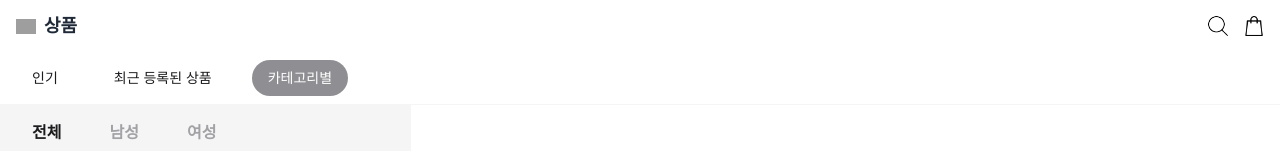
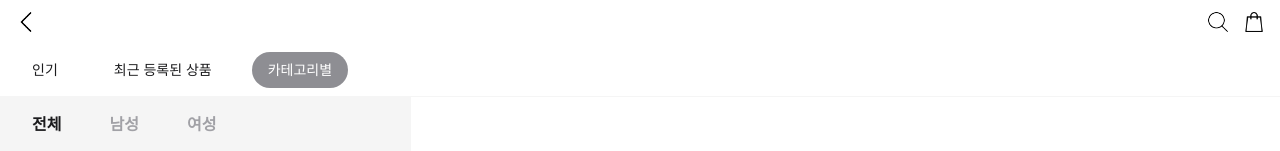
Before and after one commit to Project-FitLoop/FitLoop-FE, a Next.js app: page /product/category in a window 1280 px wide. Shown: the top 151 px of the page. Built offline with nearby package versions, Linux system fonts and the light colour scheme; grey boxes are pictures that could not be loaded.

Commit message:
[feat/#20] BackButton - 공통컴포넌트로 구성

```diff
--- /dev/null
+++ b/src/ui/components/common/BackButton.tsx
@@ -0,0 +1,34 @@
+"use client";
+import { useRouter } from "next/navigation";
+import Image from "next/image";
+
+interface BackButtonProps {
+  imageSrc?: string;
+  className?: string;
+}
+
+const BackButton: React.FC<BackButtonProps> = ({
+  imageSrc = "/assets/common/left-arrow.svg",
+  className = "",
+}) => {
+  const router = useRouter();
+
+  const handleBack = () => {
+    if (window.history.length > 1) {
+      router.back();
+    } else {
+      router.push("/");
+    }
+  };
+
+  return (
+    <button
+      onClick={handleBack}
+      className={`flex items-center text-lg font-bold text-gray-800 ${className}`}
+    >
+      <Image src={imageSrc} alt="뒤로 가기" width={20} height={20} className="mr-2" />
+    </button>
+  );
+};
+
+export default BackButton;
--- a/src/ui/components/header/Header.tsx
+++ b/src/ui/components/header/Header.tsx
@@ -2,26 +2,15 @@
 
 import { useRouter } from "next/navigation";
 import Image from "next/image";
+import BackButton from "@/ui/components/common/BackButton";
+
 
 const Header = () => {
   const router = useRouter();
 
   return (
     <div className="flex items-center justify-between px-4 py-3 bg-white shadow-md">
-      {/* 뒤로 가기 버튼 */}
-      <button
-        onClick={() => {
-          if (window.history.length > 1) {
-            router.back();
-          } else {
-            router.push("/");
-          }
-        }}
-        className="flex items-center text-lg font-bold text-gray-800"
-      >
-        <Image src="/assets/product-tab/left-arrow.svg" alt="뒤로 가기" width={20} height={20} className="mr-2" />
-        상품
-      </button>
+      <BackButton/>
 
       <div className="flex space-x-4">
         <button>
```
